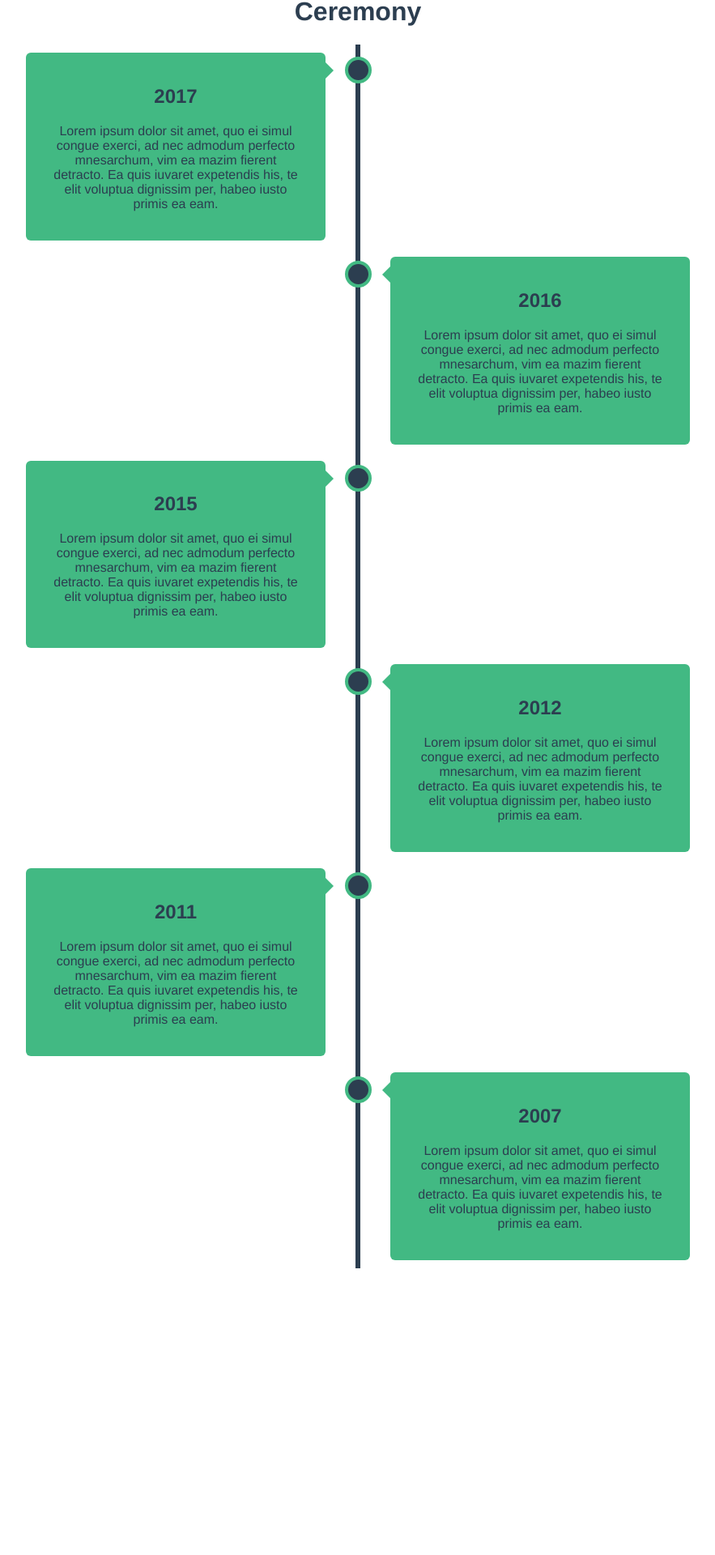
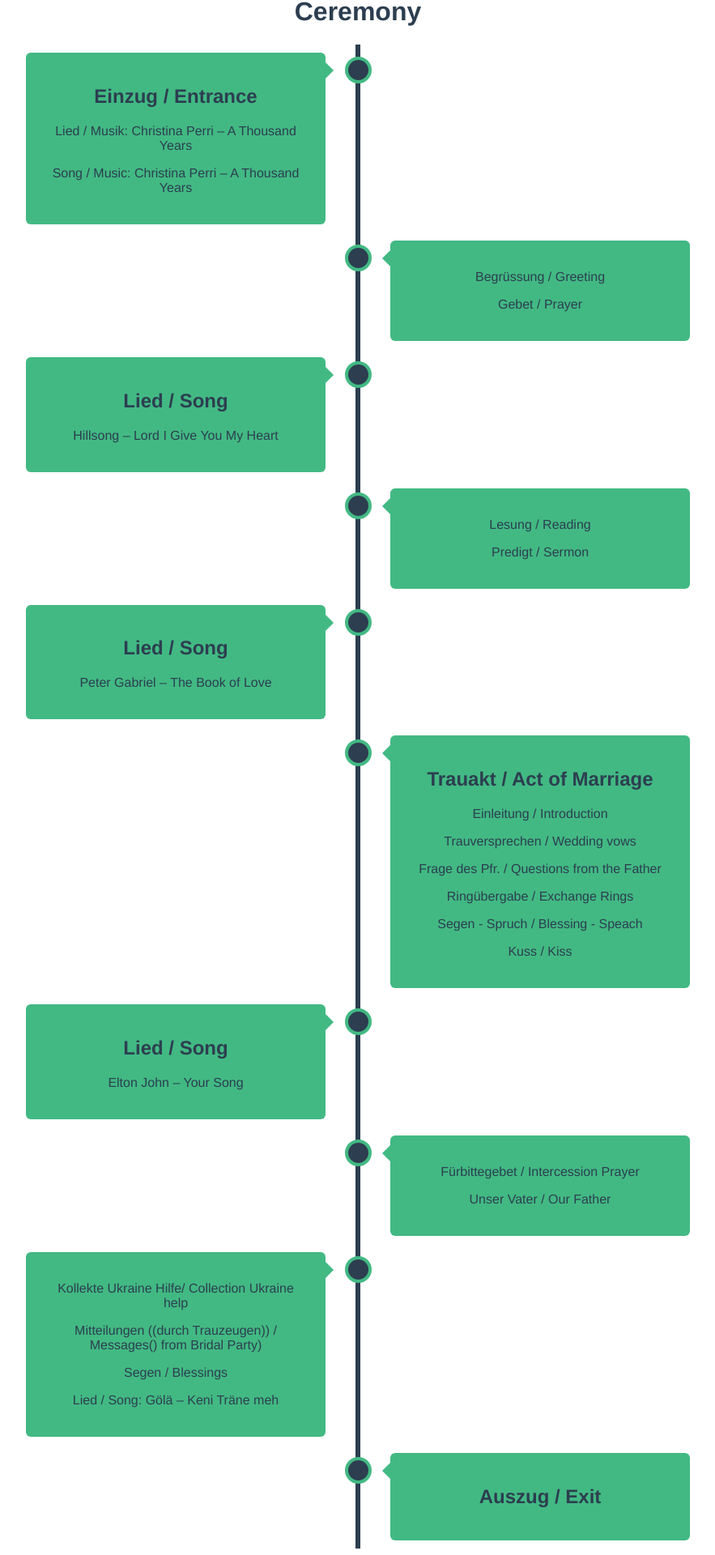
Before and after one commit to MasindeOdera/wedding-plan, a Vue app: page /ceremony in a window 1280 px wide. Shown: the part 111-2031 px from the top of the page at 81% size, without its empty margins (198-1081 px from the left). Before the commit the page ends 1685 px from the top, so only its background shows below. Built offline with nearby package versions, Linux system fonts and the light colour scheme.

Commit message:
Updated Ceremony

```diff
--- a/src/views/AboutView.vue
+++ b/src/views/AboutView.vue
@@ -4,38 +4,69 @@
     <div class="timeline">
   <div class="container left">
     <div class="content">
-      <h2>2017</h2>
-      <p>Lorem ipsum dolor sit amet, quo ei simul congue exerci, ad nec admodum perfecto mnesarchum, vim ea mazim fierent detracto. Ea quis iuvaret expetendis his, te elit voluptua dignissim per, habeo iusto primis ea eam.</p>
+      <h2>Einzug / Entrance</h2>
+      <p>Lied / Musik: Christina Perri – A Thousand Years</p>
+      <p>Song / Music: Christina Perri – A Thousand Years</p>
     </div>
   </div>
   <div class="container right">
     <div class="content">
-      <h2>2016</h2>
-      <p>Lorem ipsum dolor sit amet, quo ei simul congue exerci, ad nec admodum perfecto mnesarchum, vim ea mazim fierent detracto. Ea quis iuvaret expetendis his, te elit voluptua dignissim per, habeo iusto primis ea eam.</p>
+      <p>Begrüssung / Greeting</p>
+      <p>Gebet / Prayer</p>
     </div>
   </div>
   <div class="container left">
     <div class="content">
-      <h2>2015</h2>
-      <p>Lorem ipsum dolor sit amet, quo ei simul congue exerci, ad nec admodum perfecto mnesarchum, vim ea mazim fierent detracto. Ea quis iuvaret expetendis his, te elit voluptua dignissim per, habeo iusto primis ea eam.</p>
+      <h2>Lied / Song</h2>
+      <p>Hillsong – Lord I Give You My Heart</p>
     </div>
   </div>
   <div class="container right">
     <div class="content">
-      <h2>2012</h2>
-      <p>Lorem ipsum dolor sit amet, quo ei simul congue exerci, ad nec admodum perfecto mnesarchum, vim ea mazim fierent detracto. Ea quis iuvaret expetendis his, te elit voluptua dignissim per, habeo iusto primis ea eam.</p>
+      <p>Lesung / Reading</p>
+      <p>Predigt / Sermon</p>
     </div>
   </div>
   <div class="container left">
     <div class="content">
-      <h2>2011</h2>
-      <p>Lorem ipsum dolor sit amet, quo ei simul congue exerci, ad nec admodum perfecto mnesarchum, vim ea mazim fierent detracto. Ea quis iuvaret expetendis his, te elit voluptua dignissim per, habeo iusto primis ea eam.</p>
+      <h2>Lied / Song</h2>
+      <p>Peter Gabriel – The Book of Love</p>
     </div>
   </div>
   <div class="container right">
     <div class="content">
-      <h2>2007</h2>
-      <p>Lorem ipsum dolor sit amet, quo ei simul congue exerci, ad nec admodum perfecto mnesarchum, vim ea mazim fierent detracto. Ea quis iuvaret expetendis his, te elit voluptua dignissim per, habeo iusto primis ea eam.</p>
+      <h2>Trauakt / Act of Marriage</h2>
+      <p>Einleitung / Introduction</p>
+      <p>Trauversprechen / Wedding vows</p>
+      <p>Frage des Pfr. / Questions from the Father</p>
+      <p>Ringübergabe / Exchange Rings</p>
+      <p>Segen - Spruch / Blessing - Speach</p>
+      <p>Kuss / Kiss</p>
+    </div>
+  </div>
+  <div class="container left">
+    <div class="content">
+      <h2>Lied / Song</h2>
+      <p>Elton John – Your Song</p>
+    </div>
+  </div>
+  <div class="container right">
+    <div class="content">
+      <p>Fürbittegebet / Intercession Prayer</p>
+      <p>Unser Vater / Our Father</p>
+    </div>
+  </div>
+  <div class="container left">
+    <div class="content">
+      <p>Kollekte Ukraine Hilfe/ Collection Ukraine help</p>
+      <p>Mitteilungen ((durch Trauzeugen)) / Messages() from Bridal Party)</p>
+      <p>Segen / Blessings</p>
+      <p>Lied / Song: Gölä – Keni Träne meh</p>
+    </div>
+  </div>
+  <div class="container right">
+    <div class="content">
+      <h2>Auszug / Exit</h2>
     </div>
   </div>
 </div>
@@ -47,17 +78,14 @@
   box-sizing: border-box;
 }
 .ceremony {
-  // background-color: #474e5d;
-  // box-sizing: border-box;
-  /* The actual timeline (the vertical ruler) */
+//The actual timeline (the vertical ruler)
 .timeline {
   position: relative;
   max-width: 900px;
-  // max-width: 1200px;
   margin: 0 auto;
 }
 
-/* The actual timeline (the vertical ruler) */
+// The actual timeline (the vertical ruler)
 .timeline::after {
   content: '';
   position: absolute;
@@ -69,7 +97,7 @@
   margin-left: -3px;
 }
 
-/* Container around content */
+// Container around content
 .container {
   padding: 10px 40px;
   position: relative;
@@ -77,7 +105,7 @@
   width: 50%;
 }
 
-/* The circles on the timeline */
+// The circles on the timeline
 .container::after {
   content: '';
   position: absolute;
@@ -91,17 +119,17 @@
   z-index: 1;
 }
 
-/* Place the container to the left */
+// Place the container to the left
 .left {
   left: 0;
 }
 
-/* Place the container to the right */
+// Place the container to the right
 .right {
   left: 50%;
 }
 
-/* Add arrows to the left container (pointing right) */
+// Add arrows to the left container (pointing right)
 .left::before {
   content: " ";
   height: 0;
@@ -115,7 +143,7 @@
   border-color: transparent transparent transparent #42b983;
 }
 
-/* Add arrows to the right container (pointing left) */
+// Add arrows to the right container (pointing left)
 .right::before {
   content: " ";
   height: 0;
@@ -129,12 +157,12 @@
   border-color: transparent #42b983 transparent transparent;
 }
 
-/* Fix the circle for containers on the right side */
+// Fix the circle for containers on the right side
 .right::after {
   left: -16px;
 }
 
-/* The actual content */
+// The actual content
 .content {
   padding: 20px 30px;
   background-color: #42b983;
@@ -142,21 +170,21 @@
   border-radius: 6px;
 }
 
-/* Media queries - Responsive timeline on screens less than 600px wide */
+// Media queries - Responsive timeline on screens less than 600px wide
 @media screen and (max-width: 600px) {
-  /* Place the timelime to the left */
+  // Place the timelime to the left
   .timeline::after {
   left: 31px;
   }
 
-  /* Full-width containers */
+  // Full-width containers
   .container {
   width: 100%;
   padding-left: 70px;
   padding-right: 25px;
   }
 
-  /* Make sure that all arrows are pointing leftwards */
+  // Make sure that all arrows are pointing leftwards
   .container::before {
   left: 60px;
   border: medium solid #42b983;
@@ -164,12 +192,12 @@
   border-color: transparent #42b983 transparent transparent;
   }
 
-  /* Make sure all circles are at the same spot */
+  // Make sure all circles are at the same spot
   .left::after, .right::after {
   left: 15px;
   }
 
-  /* Make all right containers behave like the left ones */
+  // Make all right containers behave like the left ones
   .right {
   left: 0%;
   }
```
